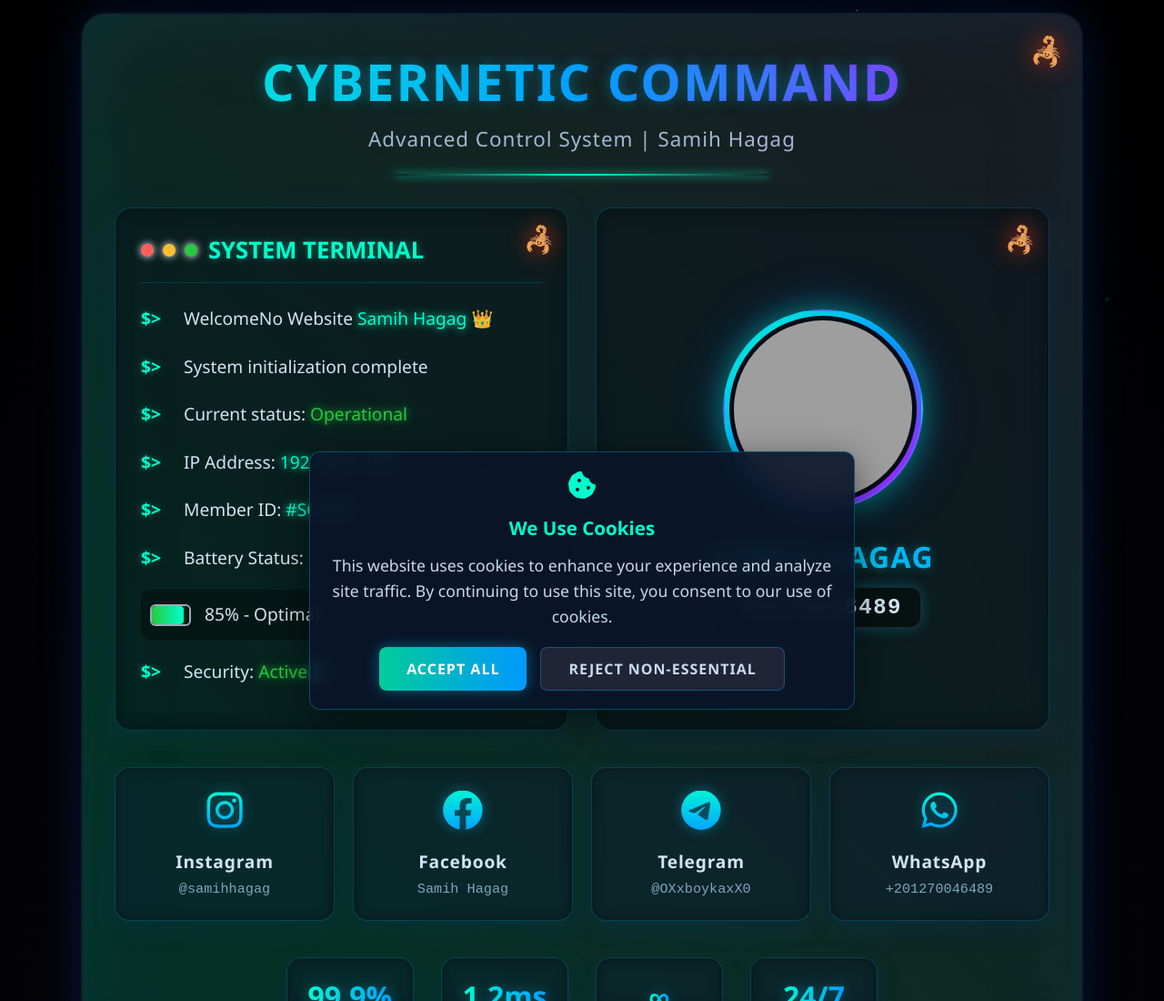
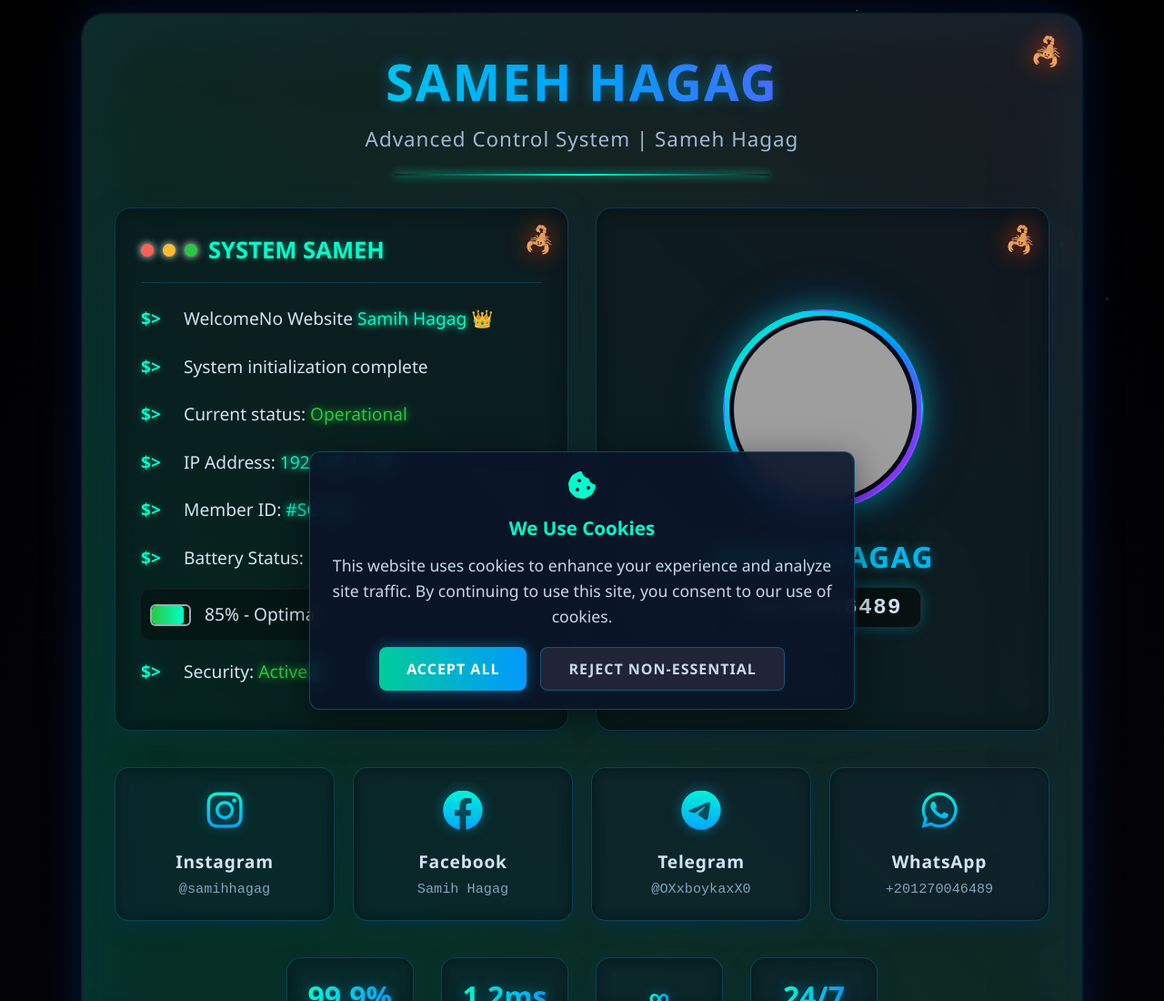
Before and after one commit to Sameh-Hagag/Sameh, a plain HTML site: page index.html in a window 1280 px wide. Shown: the top 1100 px of the page at 91% size. Drawn offline with Linux system fonts and the light colour scheme; no server answers; grey boxes are pictures that could not be loaded.

Commit message:
Update index.html

```diff
--- a/index.html
+++ b/index.html
@@ -707,8 +707,8 @@
         <div class="scorpion-header">🦂</div>
 
         <div class="header-section">
-            <h1 class="title">CYBERNETIC COMMAND</h1>
-            <p class="subtitle">Advanced Control System | Samih Hagag</p>
+            <h1 class="title">SAMEH HAGAG</h1>
+            <p class="subtitle">Advanced Control System | Sameh Hagag</p>
         </div>
 
         <div class="main-content">
@@ -720,7 +720,7 @@
                         <div class="dot dot-yellow"></div>
                         <div class="dot dot-green"></div>
                     </div>
-                    <div class="terminal-title">SYSTEM TERMINAL</div>
+                    <div class="terminal-title">SYSTEM SAMEH</div>
                 </div>
 
                 <div class="terminal-content">
```
